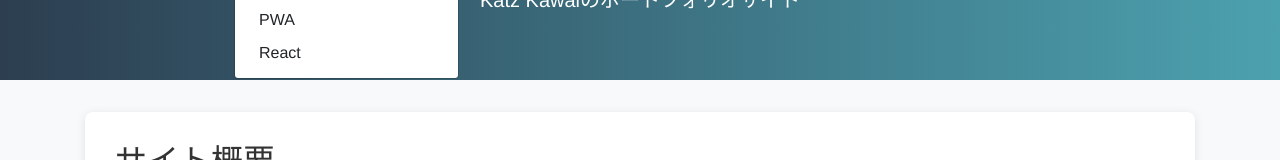
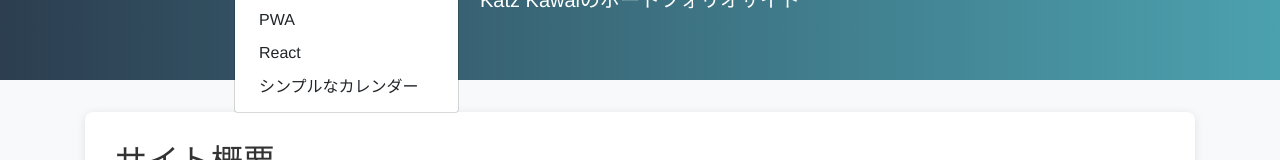
Before and after one commit to katzkawai/katzkawai.github.io, a plain HTML site: page about.html in a window 1280 px wide. Both pictures are taken after a click on the button "サンプル". Shown: the part 226-386 px from the top of the page. Drawn offline with nearby package versions, Linux system fonts and the light colour scheme.

Commit message:
Add a new link labeled "シンプルなカレンダー" to the サンプルのサブメニュー in `about.html` and `index.html`
* Point the new link to https://meteor-understood-soil.glitch.me

```diff
--- a/about.html
+++ b/about.html
@@ -93,6 +93,7 @@
                             <a class="dropdown-item" href="https://faithful-teal-beak.glitch.me">我が家の愛犬</a>
                             <a class="dropdown-item" href="https://luxurious-rambunctious-chickadee.glitch.me/">PWA</a>
                             <a class="dropdown-item" href="https://clock-sample-katzkawai.replit.app/">React</a>
+                            <a class="dropdown-item" href="https://meteor-understood-soil.glitch.me">シンプルなカレンダー</a>
                         </div>
                     </li>
                     <li class="nav-item active">
```
Also changed, not shown: index.html (+1 -0 lines).
